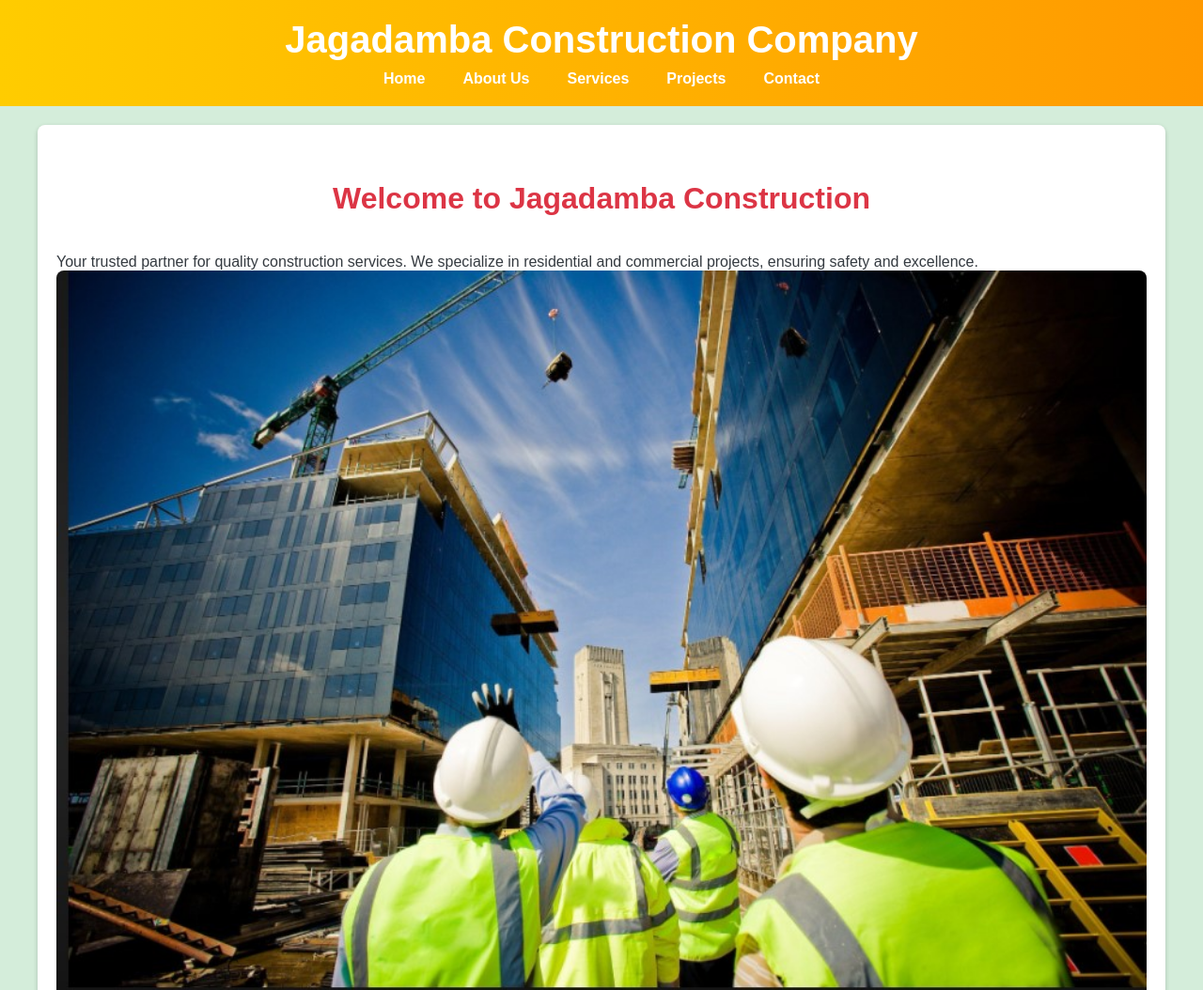
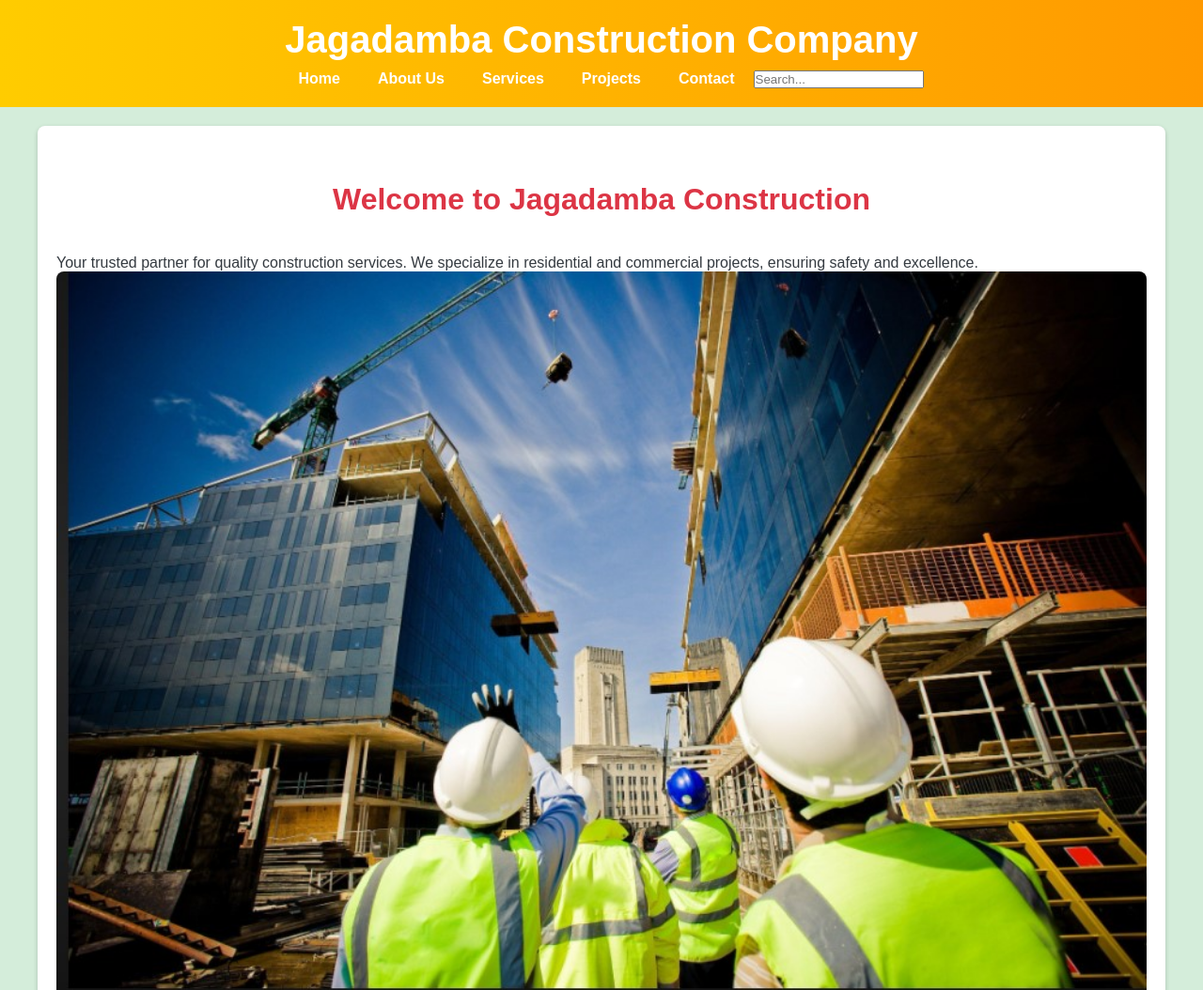
Before and after one commit to Sharanbabu1/Jagadamba-Construction-Company-_MSD424PER1, a website: page Public/index.html in a window 1280 px wide. Shown: the top 1054 px of the page at 94% size. Drawn offline with Linux system fonts and the light colour scheme.

Commit message:
Update index.html

```diff
--- a/Public/index.html
+++ b/Public/index.html
@@ -156,6 +156,10 @@
                 <li><a href="services.html">Services</a></li>
                 <li><a href="projects.html">Projects</a></li>
                 <li><a href="contact.html">Contact</a></li>
+                <form class="input-container">
+                    <input type="text" class="input" placeholder="Search..."/>
+                    <i class="fa-solid fa-magnifying-glass magnifier"></i>
+                </form>
             </ul>
         </nav>
     </header>
```
